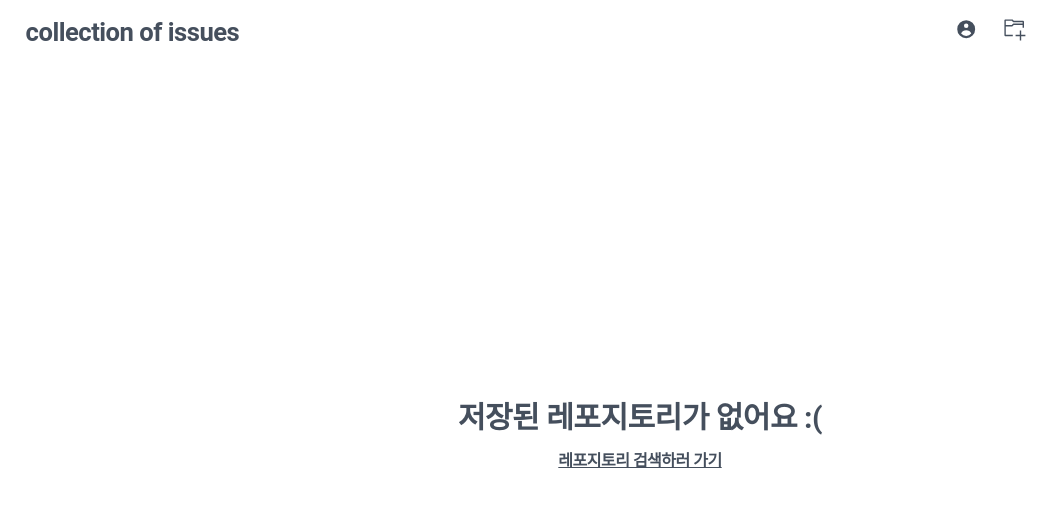
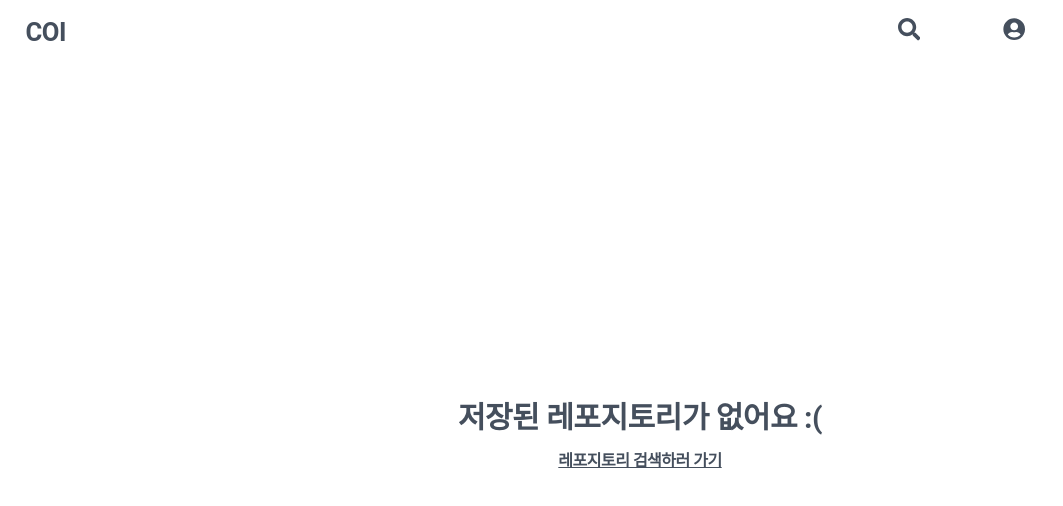
Before and after one commit to ppotatoG/collection-of-issues, a React (Create React App) app: page / in a window 1280 px wide. Shown: the top 506 px of the page, without its empty margins (0-1063 px from the left). Built offline with nearby package versions, Linux system fonts and the light colour scheme.

Commit message:
add: search bar

```diff
--- a/src/components/header/index.tsx
+++ b/src/components/header/index.tsx
@@ -1,21 +1,51 @@
-import { VscNewFolder } from "react-icons/vsc";
-import { HiUserCircle } from "react-icons/hi";
-import React from "react";
+import React, {useState} from "react";
+
+import { FaSearch, FaUserCircle } from "react-icons/fa";
+import { GrLinkPrevious, GrClose } from "react-icons/gr";
 
 import 'styles/header.scss';
 
-const header = () => {
+const Header = () : JSX.Element => {
+    const [isSearching, setIsSearching] = useState<boolean>(false);
+    const [searchText, setSearchText] = useState<string>('');
+
+    const closeSearching = () => {
+        setIsSearching(prev => !prev);
+        setSearchText('');
+    };
+
+    const delSearchText = (e: React.MouseEvent<HTMLButtonElement, MouseEvent>) => {
+        e.preventDefault();
+        setSearchText('');
+    };
+
     return (
         <header className="header">
             <div className="inner">
-                <h1><a href="./" rel="noopener noreferrer">collection of issues</a></h1>
+                <h1><a href="./" rel="noopener noreferrer">COI</a></h1>
                 <ul>
-                    <li><a href="./search" rel="noopener noreferrer"><HiUserCircle /></a></li>
-                    <li><a href="./search" rel="noopener noreferrer"><VscNewFolder /></a></li>
+                    <li><button onClick={closeSearching}><FaSearch /></button></li>
+                    <li><a href="./search" rel="noopener noreferrer"><FaUserCircle /></a></li>
                 </ul>
+                {
+                    isSearching &&
+                    <form action="">
+                        <button onClick={closeSearching}><GrLinkPrevious/></button>
+                        <label htmlFor="searchText">
+                            <input
+                                id="searchText"
+                                type="text"
+                                placeholder="레포지토리 이름으로 검색"
+                                value={searchText}
+                                onChange={e => setSearchText(e.target.value)}
+                            />
+                        </label>
+                        <button onClick={e => delSearchText(e)}><GrClose/></button>
+                    </form>
+                }
             </div>
         </header>
     )
 }
 
-export default header;
+export default Header;
--- /dev/null
+++ b/src/components/header/repositories.tsx
@@ -0,0 +1,5 @@
+const repositories = () => {
+
+};
+
+export default repositories;
--- a/src/styles/header.scss
+++ b/src/styles/header.scss
@@ -12,14 +12,50 @@
     .inner  {
         max-width: 1000px;
         height: 8vh;
+        position: relative;
         @include flex($j: space-between);
-        h1 a {
-            font-size: 1.6em;
+        h1 {
+            flex: 0 0 10vw;
+            a {
+                font-size: 1.6em;
+            }
         }
         ul {
-            @include flex($g: 2vw);
-            a {
+            flex: 0 0 10vw;
+            @include flex($j: space-between, $g: 2vw);
+            li > * {
                 font-size: 1.4em;
+            }
+        }
+
+        form {
+            $gap: 6vw;
+            position: absolute;
+            top: 1vw;
+            left: 10vw + $gap;
+            border: solid 1px #ddd;
+            box-sizing: border-box;
+            @include size(calc(100% - 20vw - ($gap * 2)), calc(100% - 2vw));
+            button {
+                position: absolute;
+                top: 0;
+                left: 2vw;
+                display: flex;
+                height: 100%;
+                align-items: center;
+                color: #454f5d;
+                &:last-child {
+                    left: auto;
+                    right: 2vw;
+                }
+            }
+            label {
+                padding: 0 6vw;
+                box-sizing: border-box;
+                @include size(100%, 100%);
+                input {
+                    @include size(100%, 100%);
+                }
             }
         }
     }
```
Also changed, not shown: 1 other file (tests, documents, lock files or other folders).
